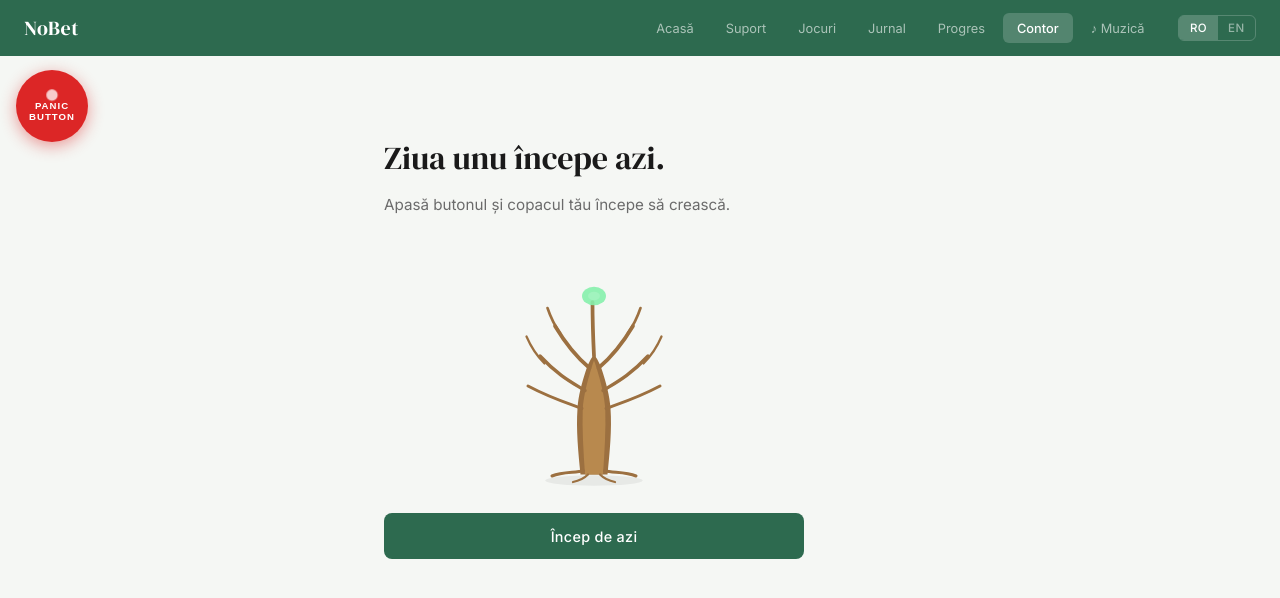
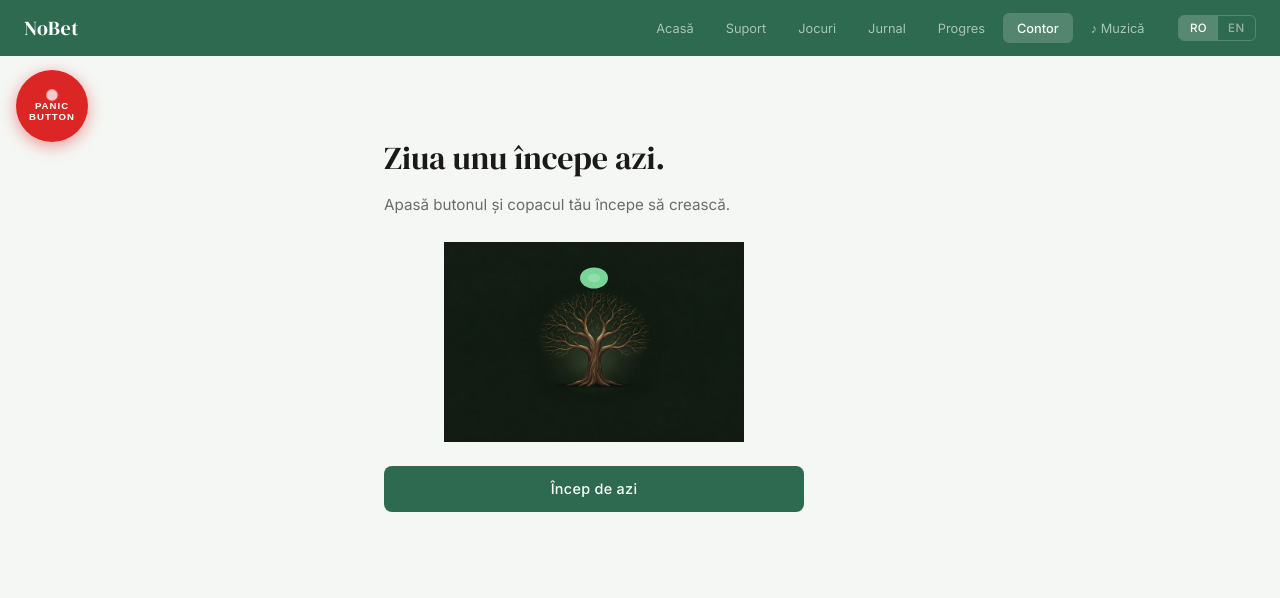
Before and after one commit to martinmanuelm84-ui/nobet-app, a Next.js app: page /contor in a window 1280 px wide. Shown: the top 598 px of the page. Built offline with nearby package versions, Linux system fonts and the light colour scheme.

Commit message:
tree image base + svg leaves overlay

```diff
--- a/app/contor/page.tsx
+++ b/app/contor/page.tsx
@@ -7,73 +7,71 @@ const MILESTONES = [1, 3, 7, 30, 90, 365]
 
 function Tree({ days }: { days: number }) {
   const progress = Math.min(1, days / 90)
-  const leaves = Math.max(1, Math.floor(progress * 22))
+  const leaves = Math.max(1, Math.floor(progress * 24))
 
+  // Pozițiile frunzelor distribuite pe toată coroana copacului
   const leafPositions: [number, number, number][] = [
-    [200, 72, 16], [182, 84, 14], [218, 84, 14],
-    [155, 108, 15], [165, 92, 13], [245, 108, 15], [235, 92, 13],
-    [135, 148, 14], [148, 132, 13], [265, 148, 14], [252, 132, 13],
-    [118, 188, 13], [132, 172, 12], [282, 188, 13], [268, 172, 12],
-    [105, 222, 12], [122, 208, 11], [295, 222, 12], [278, 208, 11],
-    [170, 118, 12], [230, 118, 12], [200, 95, 13],
+    // vârf
+    [50, 18, 7],
+    // coroana sus
+    [42, 22, 6], [58, 22, 6],
+    [35, 28, 7], [50, 25, 6], [65, 28, 7],
+    // coroana mijloc
+    [28, 36, 7], [40, 32, 6], [50, 30, 6], [60, 32, 6], [72, 36, 7],
+    // coroana jos stânga
+    [22, 44, 6], [32, 40, 6], [42, 38, 5],
+    // coroana jos dreapta
+    [58, 38, 5], [68, 40, 6], [78, 44, 6],
+    // ramuri laterale jos
+    [18, 52, 6], [30, 48, 5], [70, 48, 5], [82, 52, 6],
+    // câteva în interior
+    [45, 35, 5], [55, 35, 5], [50, 42, 5],
   ]
 
   const getColor = (i: number) => {
     if (i === 0) return '#86efac'
-    if (i < 4) return '#4ade80'
+    if (i < 3) return '#4ade80'
     if (i < 10) return '#22c55e'
-    return '#16a34a'
+    if (i < 18) return '#16a34a'
+    return '#15803d'
   }
 
   return (
-    <svg viewBox="0 0 400 330" style={{ width: '100%', maxWidth: 300, margin: '0 auto', display: 'block' }}>
-      {/* Umbra */}
-      <ellipse cx="200" cy="318" rx="65" ry="7" fill="rgba(0,0,0,0.06)" />
-
-      {/* Trunchi — mai lat și organic */}
-      <path d="M182,310 C179,280 176,250 178,222 C179,205 184,188 188,175 C192,162 196,155 200,150 C204,155 208,162 212,175 C216,188 221,205 222,222 C224,250 221,280 218,310 Z"
-        fill="#9c7040" />
-      <path d="M188,310 C186,280 184,250 185,222 C186,208 190,190 194,177 C196,170 198,163 200,158 C202,163 204,170 206,177 C210,190 214,208 215,222 C216,250 214,280 212,310 Z"
-        fill="#b8894e" />
-
-      {/* Rădăcini */}
-      <path d="M186,305 C175,308 158,306 144,312" stroke="#9c7040" strokeWidth="4" fill="none" strokeLinecap="round"/>
-      <path d="M214,305 C225,308 242,306 256,312" stroke="#9c7040" strokeWidth="4" fill="none" strokeLinecap="round"/>
-      <path d="M192,310 C188,314 182,318 172,320" stroke="#9c7040" strokeWidth="3" fill="none" strokeLinecap="round"/>
-      <path d="M208,310 C212,314 218,318 228,320" stroke="#9c7040" strokeWidth="3" fill="none" strokeLinecap="round"/>
-
-      {/* Ramura vârf */}
-      <path d="M200,152 C199,132 198,112 198,80" stroke="#9c7040" strokeWidth="5" fill="none" strokeLinecap="round"/>
-
-      {/* Ramuri stânga sus */}
-      <path d="M194,168 C182,158 166,142 148,112" stroke="#9c7040" strokeWidth="5" fill="none" strokeLinecap="round"/>
-      <path d="M155,122 C148,112 142,100 138,88" stroke="#9c7040" strokeWidth="3.5" fill="none" strokeLinecap="round"/>
-
-      {/* Ramuri dreapta sus */}
-      <path d="M206,168 C218,158 234,142 252,112" stroke="#9c7040" strokeWidth="5" fill="none" strokeLinecap="round"/>
-      <path d="M245,122 C252,112 258,100 262,88" stroke="#9c7040" strokeWidth="3.5" fill="none" strokeLinecap="round"/>
-
-      {/* Ramuri stânga mijloc */}
-      <path d="M188,198 C172,188 152,178 128,152" stroke="#9c7040" strokeWidth="4.5" fill="none" strokeLinecap="round"/>
-      <path d="M134,162 C124,152 116,140 110,126" stroke="#9c7040" strokeWidth="3" fill="none" strokeLinecap="round"/>
-
-      {/* Ramuri dreapta mijloc */}
-      <path d="M212,198 C228,188 248,178 272,152" stroke="#9c7040" strokeWidth="4.5" fill="none" strokeLinecap="round"/>
-      <path d="M266,162 C276,152 284,140 290,126" stroke="#9c7040" strokeWidth="3" fill="none" strokeLinecap="round"/>
-
-      {/* Ramuri stânga jos */}
-      <path d="M184,222 C165,215 142,208 112,192" stroke="#9c7040" strokeWidth="4" fill="none" strokeLinecap="round"/>
-      {/* Ramuri dreapta jos */}
-      <path d="M216,222 C235,215 258,208 288,192" stroke="#9c7040" strokeWidth="4" fill="none" strokeLinecap="round"/>
-
-      {/* Frunze */}
-      {leafPositions.slice(0, leaves).map(([cx, cy, r], i) => (
-        <g key={i}>
-          <ellipse cx={cx} cy={cy} rx={r} ry={r * 0.78} fill={getColor(i)} opacity={0.9} />
-          <ellipse cx={cx} cy={cy} rx={r * 0.5} ry={r * 0.35} fill="rgba(255,255,255,0.15)" />
-        </g>
-      ))}
-    </svg>
+    <div style={{ position: 'relative', width: '100%', maxWidth: 300, margin: '0 auto' }}>
+      {/* Imaginea copacului gol */}
+      <img
+        src="/tree-bare.png"
+        alt="copac"
+        style={{ width: '100%', display: 'block' }}
+      />
+      {/* Frunze SVG suprapuse */}
+      <svg
+        viewBox="0 0 100 100"
+        style={{
+          position: 'absolute',
+          inset: 0,
+          width: '100%',
+          height: '100%',
+          pointerEvents: 'none',
+        }}
+      >
+        {leafPositions.slice(0, leaves).map(([cx, cy, r], i) => (
+          <g key={i}>
+            <ellipse
+              cx={cx} cy={cy}
+              rx={r} ry={r * 0.75}
+              fill={getColor(i)}
+              opacity={0.88}
+            />
+            <ellipse
+              cx={cx} cy={cy}
+              rx={r * 0.45} ry={r * 0.3}
+              fill="rgba(255,255,255,0.2)"
+            />
+          </g>
+        ))}
+      </svg>
+    </div>
   )
 }
 
```
Also changed, not shown: public/tree-bare.png (added).
